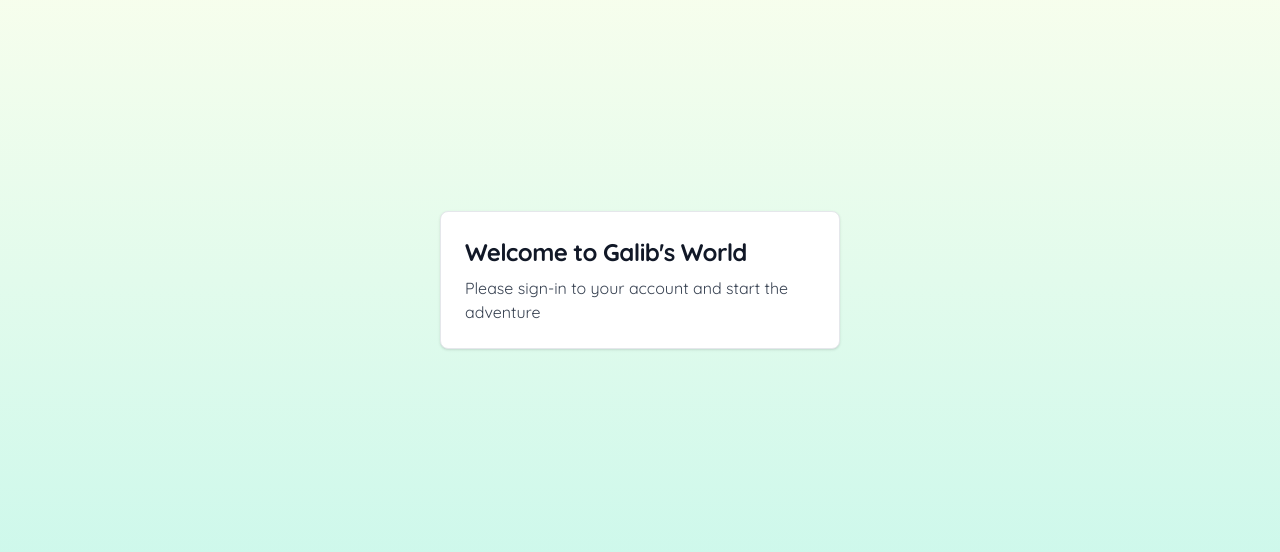
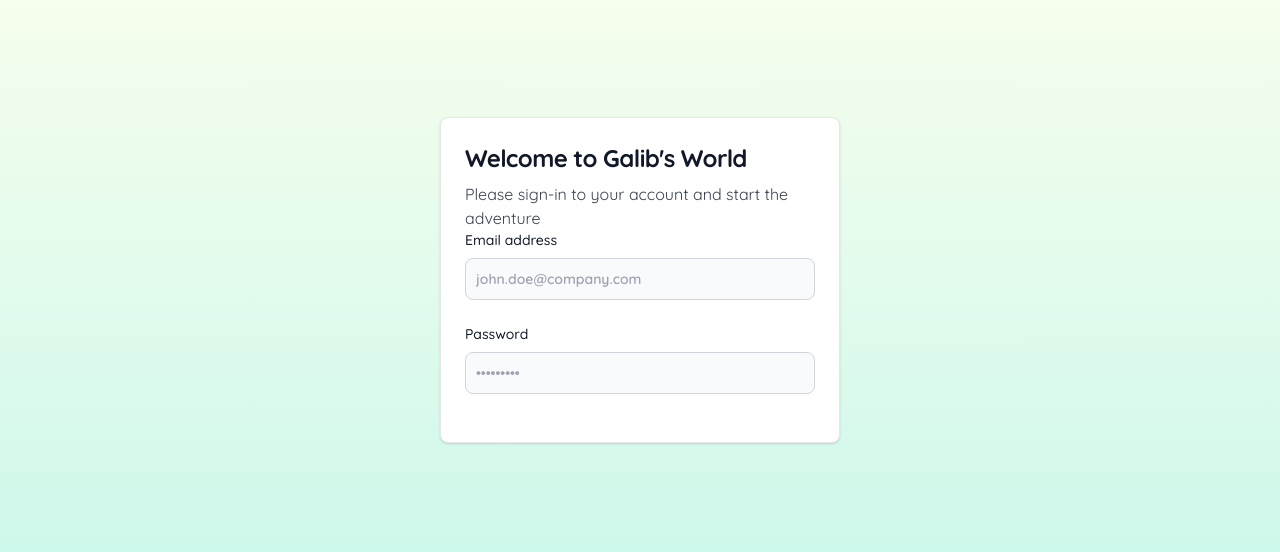
Before and after one commit to codergalib20/docs-portfolio, a Next.js app: page /login in a window 1280 px wide. Shown: the part 120-672 px from the top of the page. Built offline with nearby package versions, Linux system fonts and the light colour scheme.

Commit message:
deleted some functions

```diff
--- a/src/pages/login.tsx
+++ b/src/pages/login.tsx
@@ -5,8 +5,38 @@ const Login: React.FC = () => {
     return (
         <div className="flex items-center justify-center h-full">
             <div className="w-full max-w-[400px] block  p-6 bg-white border border-gray-200 rounded-lg shadow hover:bg-gray-100 dark:bg-gray-800 dark:border-gray-700 dark:hover:bg-gray-700">
-                <h5 className="mb-2 text-2xl font-bold tracking-tight text-gray-900 dark:text-white">{title}</h5>
-                <p className="font-normal text-gray-700 dark:text-gray-400">Please sign-in to your account and start the adventure</p>
+                <div>
+                    <h5 className="mb-2 text-2xl font-bold tracking-tight text-gray-900 dark:text-white">{title}</h5>
+                    <p className="font-normal text-gray-700 dark:text-gray-400">Please sign-in to your account and start the adventure</p>
+                </div>
+                {/* Fields------------- */}
+                <div>
+                    <div className="mb-6">
+                        <label
+                        htmlFor="email"
+                         className="block mb-2 text-sm font-medium text-gray-900 dark:text-white"
+                         >Email address</label>
+                        <input
+                        type="email"
+                        id="email"
+                         className="bg-gray-50 border border-gray-300 text-gray-900 text-sm rounded-lg focus:ring-blue-500 focus:border-blue-500 block w-full p-2.5 dark:bg-gray-700 dark:border-gray-600 dark:placeholder-gray-400 dark:text-white dark:focus:ring-blue-500 dark:focus:border-blue-500"
+                         placeholder="john.doe@company.com"
+                         required />
+                    </div>
+                    <div className="mb-6">
+                        <label
+                            htmlFor="password"
+                            className="block mb-2 text-sm font-medium text-gray-900 dark:text-white"
+                        >Password</label>
+                        <input
+                            type="password"
+                            id="password"
+                            className="bg-gray-50 border border-gray-300 text-gray-900 text-sm rounded-lg focus:ring-blue-500 focus:border-blue-500 block w-full p-2.5 dark:bg-gray-700 dark:border-gray-600 dark:placeholder-gray-400 dark:text-white dark:focus:ring-blue-500 dark:focus:border-blue-500"
+                            placeholder="•••••••••"
+                            required
+                        />
+                    </div>
+                </div>
             </div>
         </div>
     )
```
